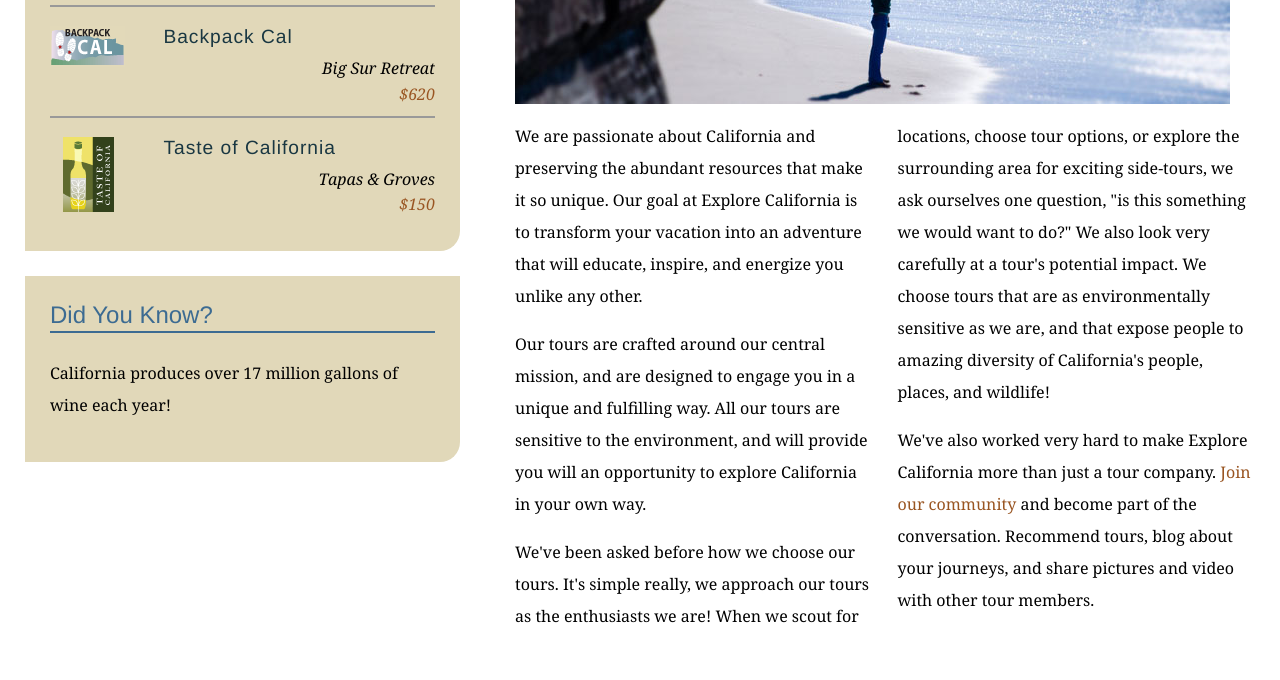
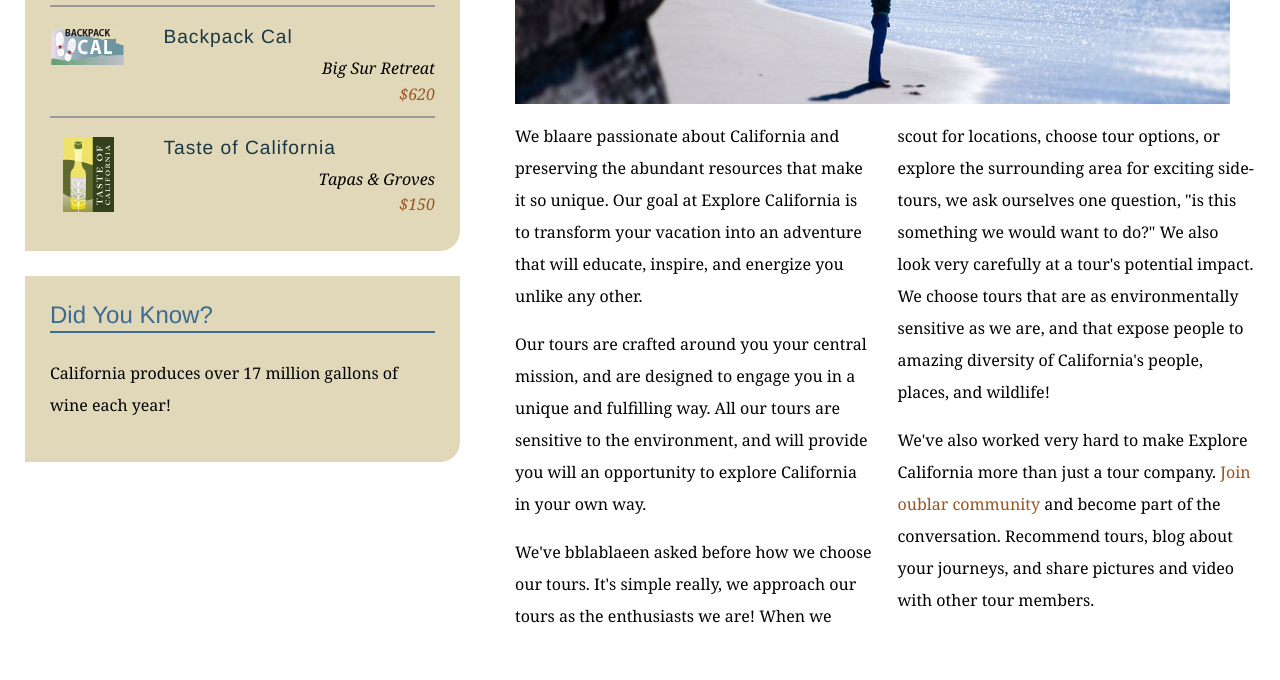
Before and after one commit to LavergneC/-Test-Explore-California, a plain HTML site: page mission.html in a window 1280 px wide. Shown: the part 580-1260 px from the top of the page. Drawn offline with Linux system fonts and the light colour scheme.

Commit message:
add blaas

```diff
--- a/mission.html
+++ b/mission.html
@@ -62,10 +62,10 @@
           <h1>Who we are</h1>
           <img src="assets/images/mission_look.jpg" alt="Looking out at the Pacific" class="articleImage" />
           <div class="multiCol">
-            <p>We are passionate about California and preserving the abundant resources that make it so unique. Our goal at Explore California is to transform your vacation into an adventure that will educate, inspire, and energize you unlike any other.</p>
-            <p>Our tours are crafted around our central mission, and are designed to engage you in a unique and fulfilling way. All our tours are sensitive to the environment, and will provide you will an opportunity to explore California in your own way.</p>
-            <p>We've been asked before how we choose our tours. It's simple really, we approach our tours as the enthusiasts we are! When we scout for locations, choose tour options, or explore the surrounding area for exciting side-tours, we ask ourselves one question, &quot;is this something we would want to do?&quot; We also look very carefully at a tour's potential impact. We choose tours that are as environmentally sensitive as we are, and that expose people to amazing diversity of California's people, places, and wildlife!</p>
-            <p>We've also worked very hard to make Explore California more than just a tour company. <a href="explorers/join.html">Join our community</a> and become part of the conversation. Recommend tours, blog about your journeys, and share pictures and video with other tour members.</p>
+            <p>We blaare passionate about California and preserving the abundant resources that make it so unique. Our goal at Explore California is to transform your vacation into an adventure that will educate, inspire, and energize you unlike any other.</p>
+            <p>Our tours are crafted around you your central mission, and are designed to engage you in a unique and fulfilling way. All our tours are sensitive to the environment, and will provide you will an opportunity to explore California in your own way.</p>
+            <p>We've bblablaeen asked before how we choose our tours. It's simple really, we approach our tours as the enthusiasts we are! When we scout for locations, choose tour options, or explore the surrounding area for exciting side-tours, we ask ourselves one question, &quot;is this something we would want to do?&quot; We also look very carefully at a tour's potential impact. We choose tours that are as environmentally sensitive as we are, and that expose people to amazing diversity of California's people, places, and wildlife!</p>
+            <p>We've also worked very hard to make Explore California more than just a tour company. <a href="explorers/join.html">Join oublar community</a> and become part of the conversation. Recommend tours, blog about your journeys, and share pictures and video with other tour members.</p>
           </div>
         </div>
       </div>
```
